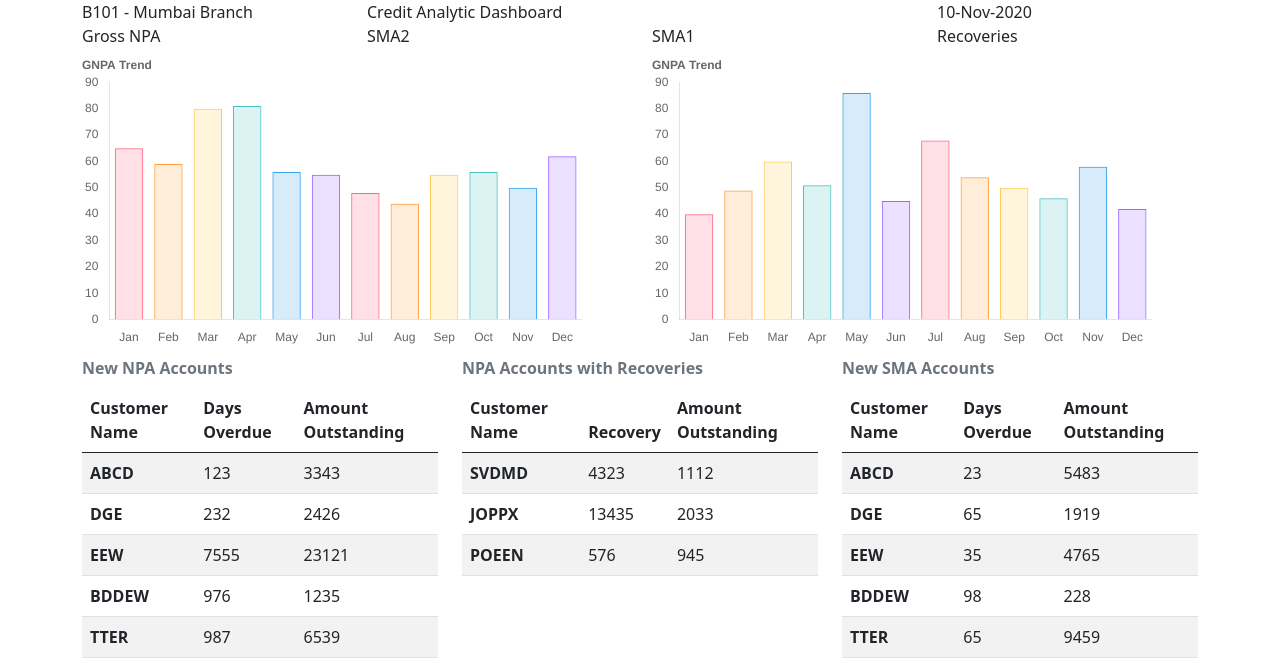
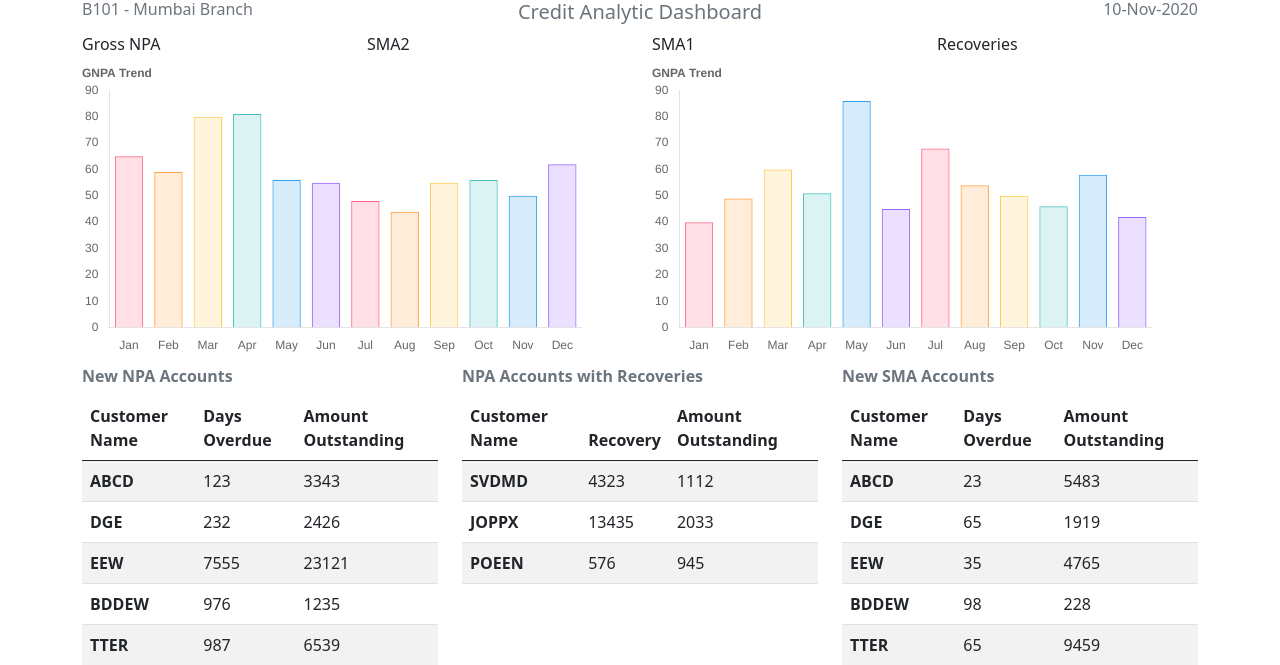
Before and after one commit to HUe1998/dashboard_with_chart, a Django app: template templates/dashboard.html in a window 1280 px wide. Shown: the top 665 px of the page. Run offline with Django 3.2, Linux system fonts and the light colour scheme; the template is opened without the code that fills it, so the values that code supplies are empty; some libraries are stand-ins or nearby versions.

Commit message:
Complete Heading

```diff
--- a/templates/dashboard.html
+++ b/templates/dashboard.html
@@ -18,13 +18,19 @@
     <div class="container" id="main">
       <div class="row">
         <div class="col-3">
-          B101 - Mumbai Branch
+          <h6 class="text-muted text-start">
+            B101 - Mumbai Branch
+          </h6>
         </div>
         <div class="col-6">
-          Credit Analytic Dashboard
+          <h5 class="text-muted text-center">
+            Credit Analytic Dashboard
+          </h5>
         </div>
         <div class="col-3">
-          10-Nov-2020
+          <h6 class="text-muted text-end">
+            10-Nov-2020
+          </h6>
         </div>
       </div>
       <div class="row">
@@ -177,6 +183,7 @@
       function genPdf() {
         const mainElement = document.getElementById('main');
         const opt = {
+          margin: 5,
           html2canvas: {
             windowWidth: 2000
           },
```
